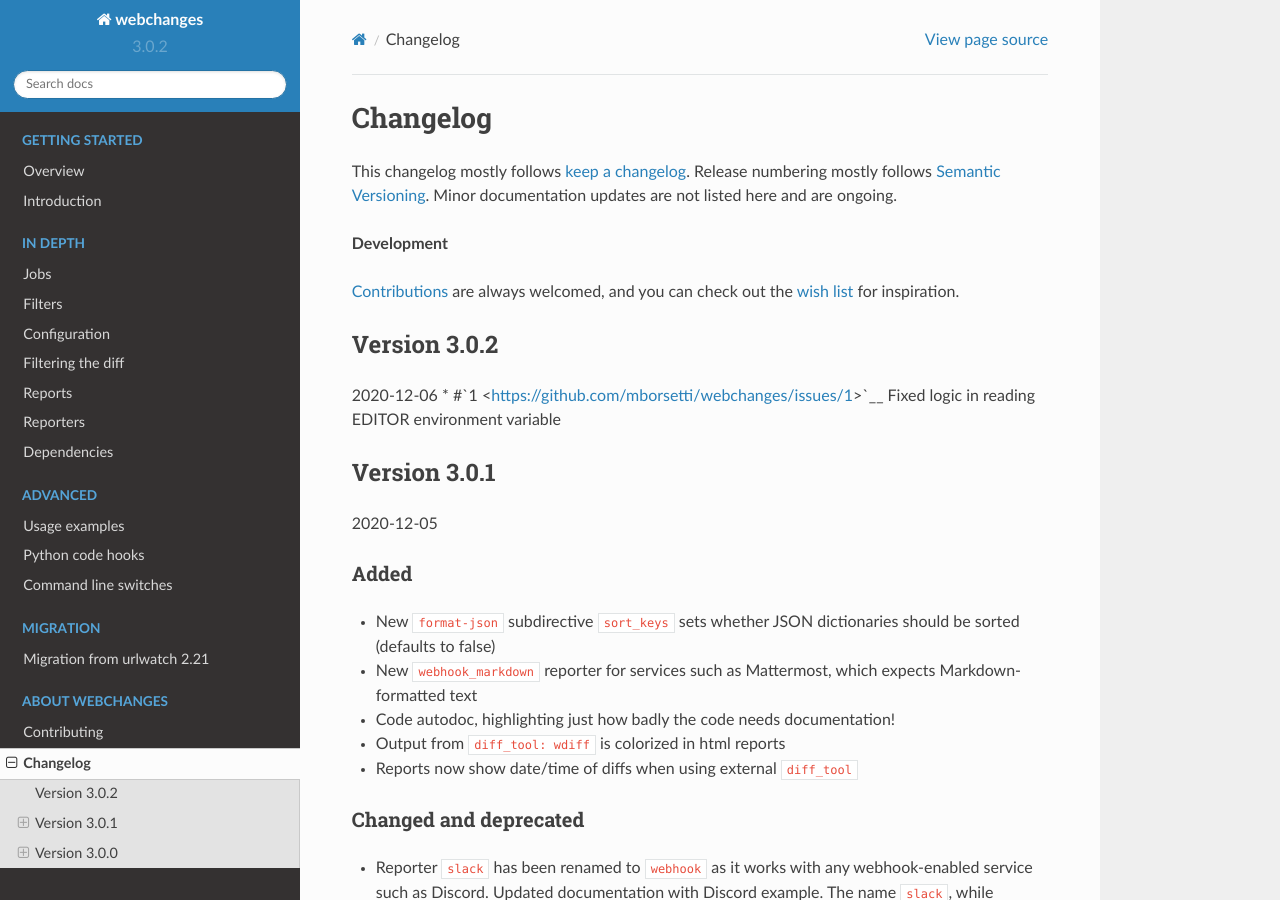
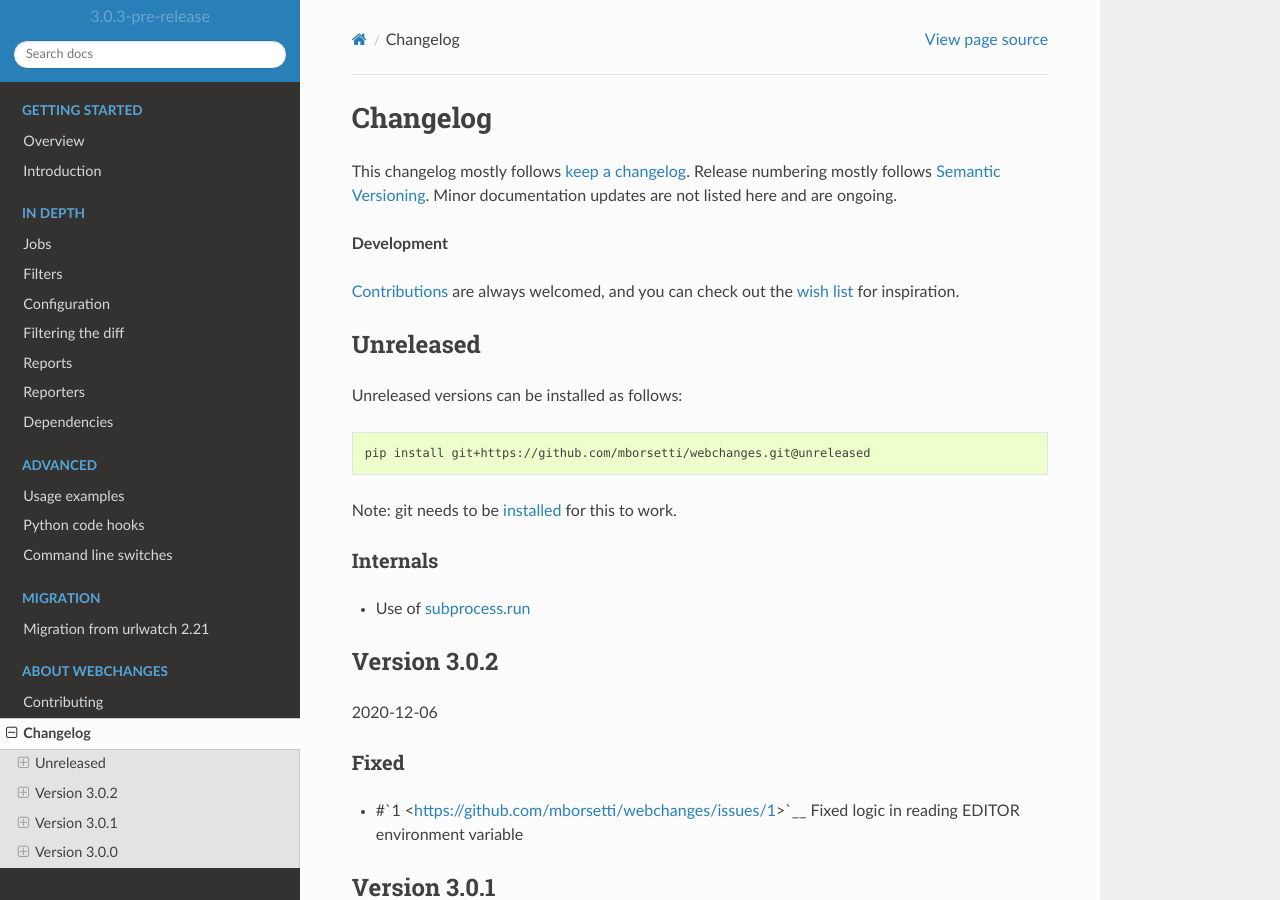
Before and after one commit to mborsetti/webchanges, a Sphinx documentation site: the page built from docs/changelog.rst, in a window 1280 px wide and 900 px high. Built offline with Sphinx 7.4.7 and the Read the Docs theme 2.0.0, drawn with Linux system fonts in a browser that asks for light colours.

Commit message:
Use of more modern subprocess.run

```diff
--- a/CHANGELOG.rst
+++ b/CHANGELOG.rst
@@ -12,9 +12,27 @@
 can check out the `wish list <https://github.com/mborsetti/webchanges/blob/master/WISHLIST.md>`__ for inspiration.
 
 
+Unreleased
+==========
+
+Unreleased versions can be installed as follows:
+
+.. code-block:: bash
+
+   pip install git+https://github.com/mborsetti/webchanges.git@unreleased
+
+Note: git needs to be `installed <https://git-scm.com/book/en/v2/Getting-Started-Installing-Git>`__ for this to work.
+
+Internals
+---------
+* Use of `subprocess.run <https://docs.python.org/3/library/subprocess.html#subprocess.run>`__
+
 Version 3.0.2
 =============
 2020-12-06
+
+Fixed
+-----
 * #`1 <https://github.com/mborsetti/webchanges/issues/1>`__ Fixed logic in reading EDITOR environment variable
 
 Version 3.0.1
--- a/docs/reporters.rst
+++ b/docs/reporters.rst
@@ -300,8 +300,8 @@
 ~~~~~~~~~~~~~~
 
 * ``webhook_url`` (required): the webhook URL
-* ``max_message_length``: the maximum length of a message in characters (default: 40,000 or 2,000 for a URL starting
-  with \https://discordapp.com)
+* ``max_message_length``: the maximum length of a message in characters (default: 40,000, unless ``webhook_url`` starts
+  with \https://discordapp.com, then 2,000)
 
 
 
--- a/webchanges/__init__.py
+++ b/webchanges/__init__.py
@@ -11,7 +11,7 @@
 __project_name__ = __package__
 # Release numbering largely follows Semantic Versioning https://semver.org/spec/v2.0.0.html#semantic-versioning-200
 # If unsure on increments, use pkg_resources.parse_version to parse
-__version__ = '3.0.2'
+__version__ = '3.0.3-pre-release'
 __min_python_version__ = (3, 6)
 __author__ = 'Mike Borsetti <mike@borsetti.com>'
 __copyright__ = 'Copyright 2020- Mike Borsetti'
```
Also changed, not shown: 4 other files.
